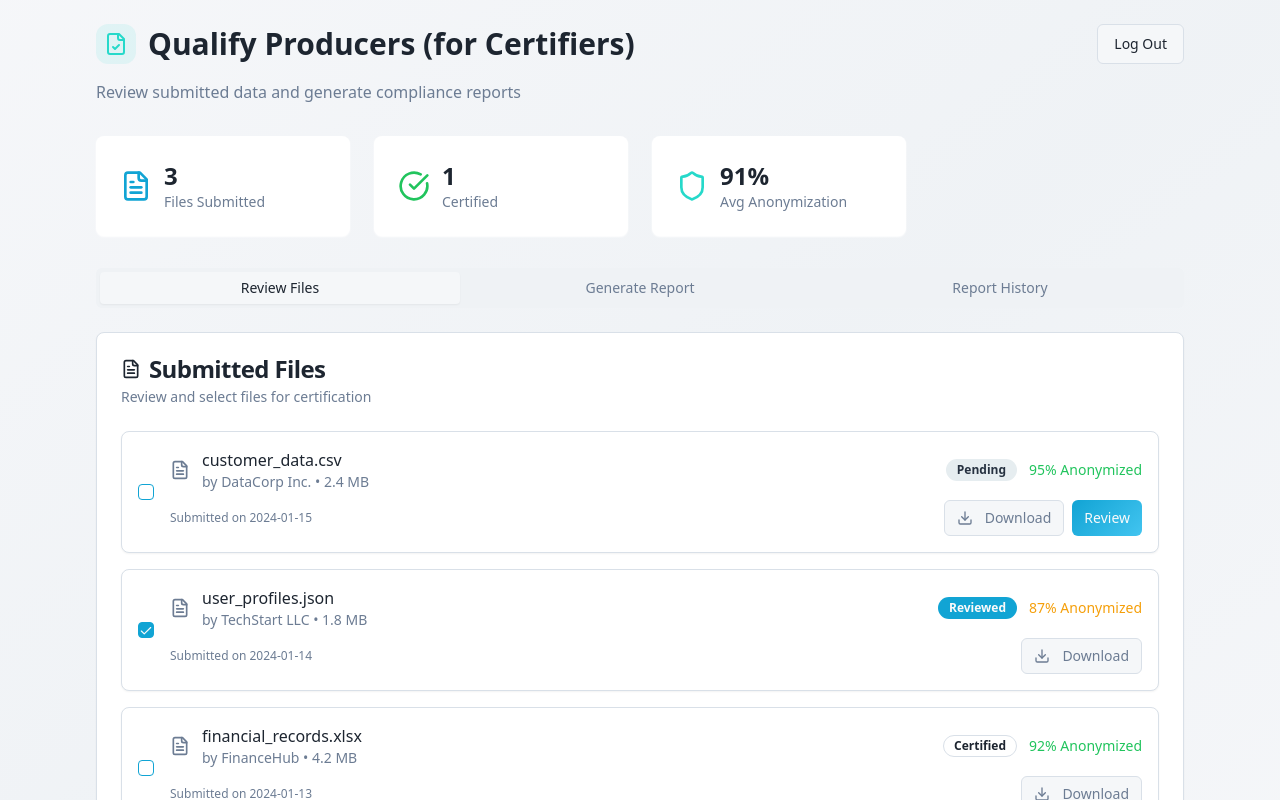
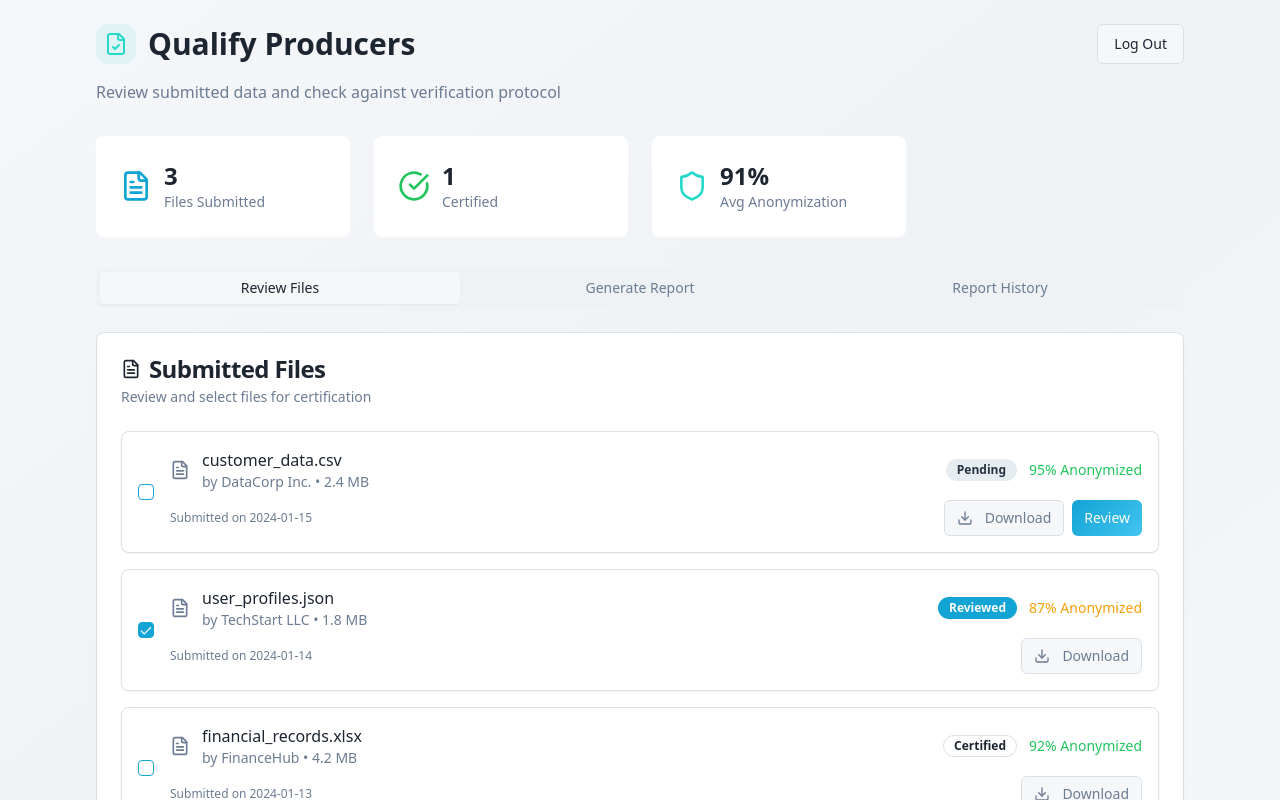
Before and after one commit to IC-FOODS/e2c-preview, a React (Vite) app: page /certifier in a window 1280 px wide. Shown: the top 800 px of the page. Built offline with nearby package versions, Linux system fonts and the light colour scheme; the HTML template or start-up script is replaced by a standard one.

Commit message:
Update Certifier page title

```diff
--- a/src/pages/CertifierDashboard.tsx
+++ b/src/pages/CertifierDashboard.tsx
@@ -83,14 +83,14 @@ const CertifierDashboard = () => {
               <div className="p-2 rounded-xl bg-accent/10">
                 <FileCheck className="h-6 w-6 text-accent" />
               </div>
-              <h1 className="text-3xl font-bold">Qualify Producers (for Certifiers)</h1>
+              <h1 className="text-3xl font-bold">Qualify Producers</h1>
             </div>
             <Button variant="outline" onClick={() => window.location.href = "/"} className="flex items-center gap-2">
               Log Out
             </Button>
           </div>
           <p className="text-muted-foreground">
-            Review submitted data and generate compliance reports
+            Review submitted data and check against verification protocol
           </p>
         </div>
 
```
